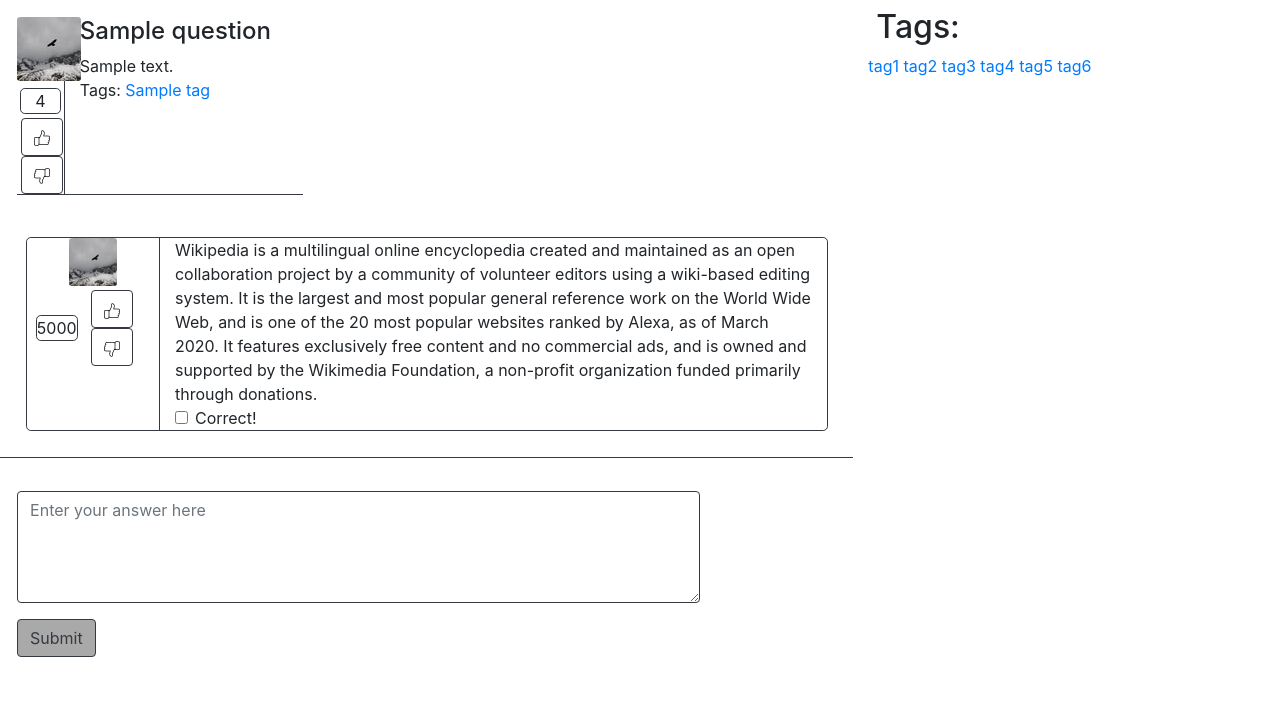
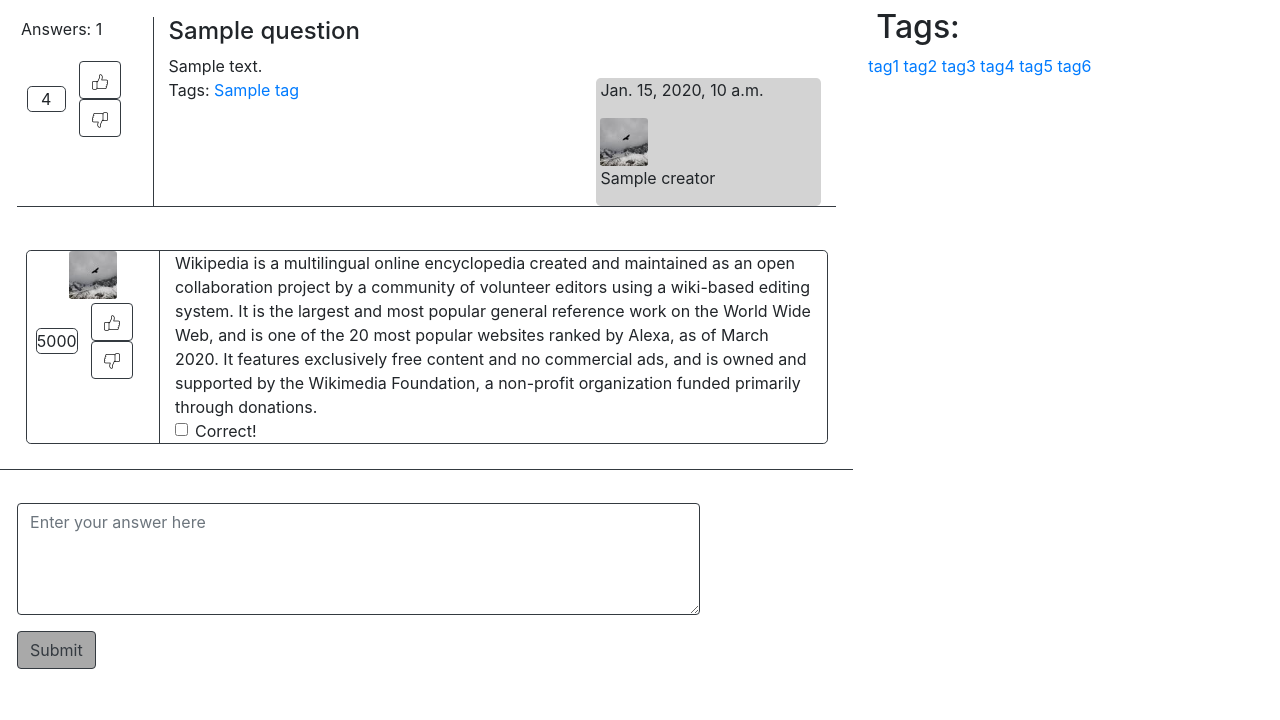
Before and after one commit to lowsukuku/web-homework, a Django app: template templates/question.html in a window 1280 px wide. Shown: the part 80-800 px from the top of the page. Run offline with Django 3.2, Linux system fonts and the light colour scheme; the template is opened without the code that fills it: most values are stand-ins (such as "Sample title", 1, 10 or a date in 2020); some libraries are stand-ins or nearby versions.

Commit message:
added new templates, added user and answers stubs

```diff
--- a/templates/inc/question_content.html
+++ b/templates/inc/question_content.html
@@ -1,30 +1,7 @@
 {% load static %}
 <div class="row">
-    <div class="row border-bottom border-dark" style="min-height: 9rem; margin: 2%;">
-        <div class="col-2 border-right border-dark ">
-            <div class="row mb-1"><img src="{% static 'img/suy7dwpw.bmp' %}" class="mx-auto rounded-sm" alt="avatar"
-                    style="max-width: 4rem;"></div>
-            <div class="row">
-                <div class="col"
-                    style="display: flex; flex-direction: column; justify-content: center; margin: 5%; padding: 2%;">
-                    <div class="rectangle border border-dark rounded-lg" style="width: auto; text-align: center;">
-                        {{question.rating}}
-                    </div>
-                </div>
-                <div class="col mx-1" style="display: flex; flex-direction: column; justify-content: center;">
-                    <div class="row">
-                        <button type="button" class="btn btn-outline-dark inline-block">
-                            <img src="{% static 'img/like.png' %}" alt="like">
-                        </button>
-                    </div>
-                    <div class="row">
-                        <button type="button" class="btn btn-outline-dark inline-block">
-                            <img src="{% static 'img/dislike.png' %}" alt="dislike">
-                        </button>
-                    </div>
-                </div>
-            </div>
-        </div>
+    <div class="row border-bottom border-dark" style="min-height: 9rem; margin: 2%; width: 100%">
+        {% include "inc/question_header.html" %}
         <div class="col-10">
 
             <h4>{{ question.title }}</h4>
@@ -38,6 +15,7 @@
                 {{tag}}
             </a>
             {% endfor %}
+            {% include 'inc/user_block_question.html' %}
         </div>
     </div>
 </div>
--- /dev/null
+++ b/templates/inc/question_header.html
@@ -0,0 +1,25 @@
+{% load static %}
+<div class="col-2 border-right border-dark">
+    <div class="row mb-1">
+        <p class="ml-1">Answers: {{question.answersCount}}</p>
+    </div>
+    <div class="row">
+        <div class="col"
+            style="display: flex; flex-direction: column; justify-content: center; margin: 5%; padding: 2%;">
+            <div class="rectangle border border-dark rounded-lg" style="width: auto; text-align: center;">
+                {{question.rating}}</div>
+        </div>
+        <div class="col mx-1" style="display: flex; flex-direction: column; justify-content: center;">
+            <div class="row">
+                <button type="button" class="btn btn-outline-dark inline-block">
+                    <img src="{% static 'img/like.png' %}" alt="like">
+                </button>
+            </div>
+            <div class="row">
+                <button type="button" class="btn btn-outline-dark inline-block">
+                    <img src="{% static 'img/dislike.png' %}" alt="dislike">
+                </button>
+            </div>
+        </div>
+    </div>
+</div>
--- /dev/null
+++ b/templates/inc/user_block.html
@@ -0,0 +1,18 @@
+{% load static %}
+<div class="rectangle rounded-lg" style="background-color: lightgray; max-width: 15rem; float: right">
+    <div class="row mx-1">
+        <p>{% block time %}
+            {% endblock time %}</p>
+    </div>
+    <div class="row">
+        <div class="col-2 mx-1">
+            <img src="{% static 'img/suy7dwpw.bmp' %}" class="mr-3 rounded-sm" alt="avatar" style="max-width: 3rem;">
+        </div>
+        <div class="col-10 mx-1">
+            <p>{% block creator %}
+                {% endblock creator %}</p>
+        </div>
+    </div>
+
+
+</div>
--- /dev/null
+++ b/templates/inc/user_block_answer.html
@@ -0,0 +1,4 @@
+{% extends 'inc/user_block.html' %}
+{% block info %}
+{{answer.creationTime}}
+{% endblock info %}
--- /dev/null
+++ b/templates/inc/user_block_question.html
@@ -0,0 +1,7 @@
+{% extends 'inc/user_block.html' %}
+{% block time %}
+{{question.creationTime}}
+{% endblock time %}
+{% block creator %}
+{{question.creator.name}}
+{% endblock creator %}
```
Also changed, not shown: app/views.py (+13 -2 lines), templates/inc/question_preview.html (+1 -23 lines).
